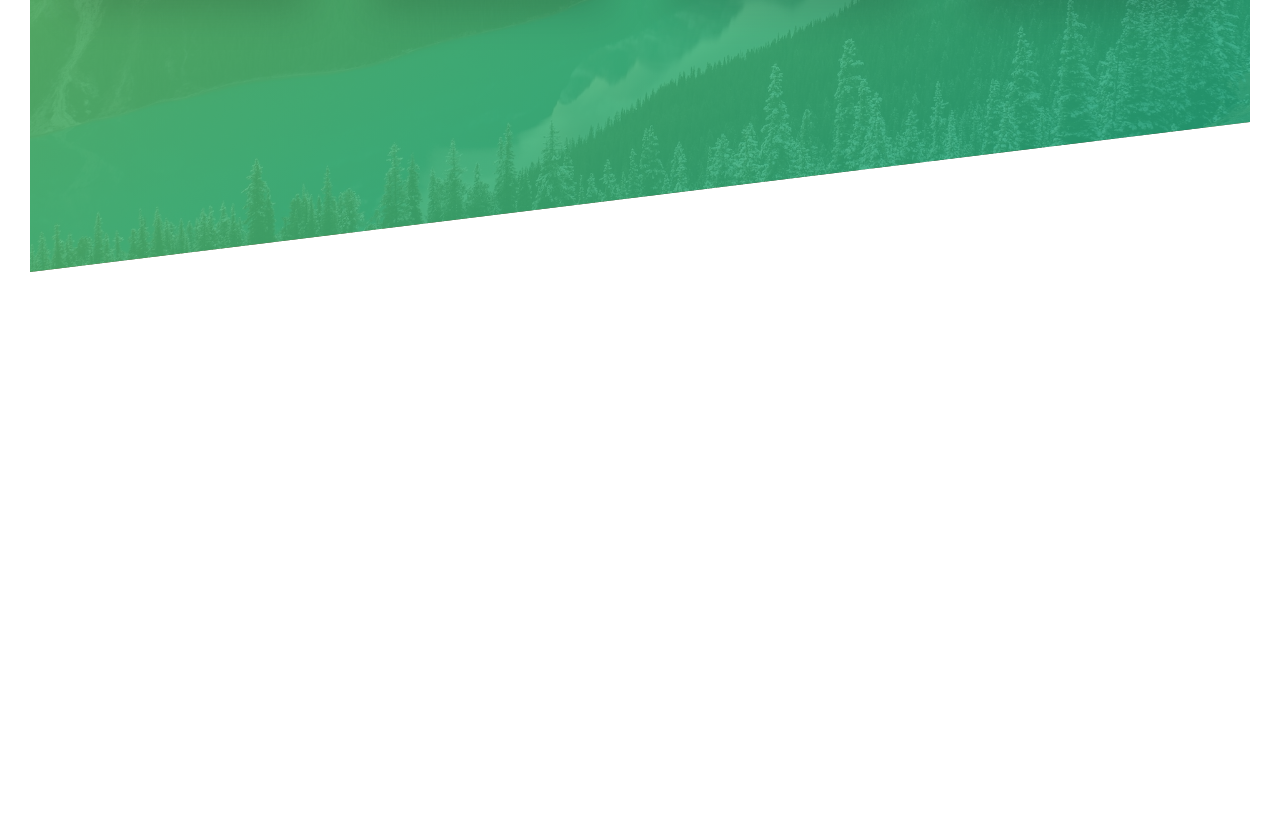
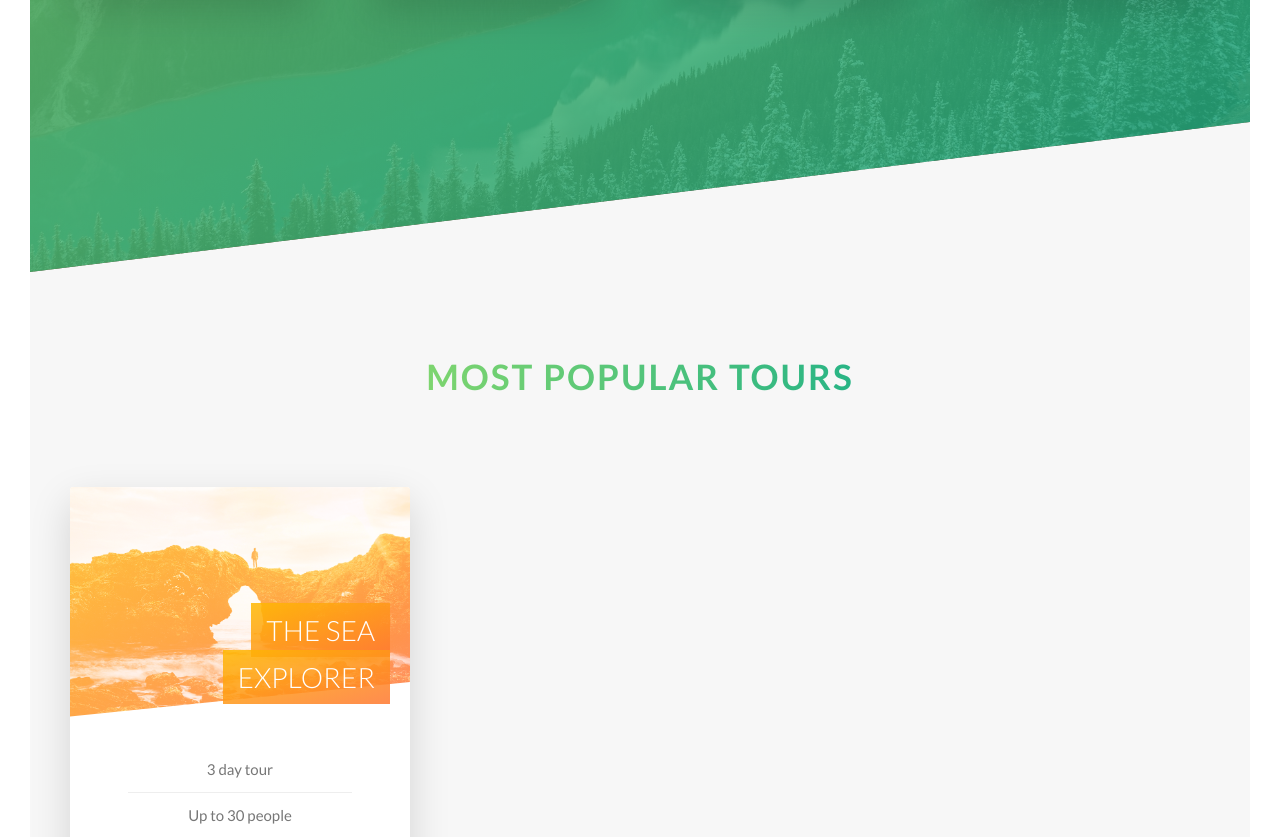
Before and after one commit to hyhong-code/Natours, a website: page index.html in a window 1280 px wide. Shown: the part 1963-2800 px from the top of the page. Before the commit the page ends 2235 px from the top, so only its background shows below. Drawn offline with Linux system fonts and the light colour scheme.

Commit message:
finish tour section card front side

```diff
--- a/index.html
+++ b/index.html
@@ -119,6 +119,43 @@
           </div>
         </div>
       </section>
+      <section class="section-tours">
+        <div class="u-center-text u-margin-bottom-big">
+          <h2 class="heading-secondary">
+            Most popular tours
+          </h2>
+        </div>
+        <div class="row">
+          <div class="col-1-of-3">
+            <div class="card">
+              <div class="card__side card__side--front">
+                <div class="card__picture card__picture--1">&nbsp;</div>
+                <h4 class="card__heading">
+                  <span class="card__heading-span card__heading-span--1">The sea explorer</span>
+                  </h4>
+                <div class="card__details">
+                  <ul>
+                    <li>3 day tour</li>
+                    <li>Up to 30 people</li>
+                    <li>2 tour guides</li>
+                    <li>Sleep in cozy hotels</li>
+                    <li>Difficulty: easy</li>
+                  </ul>
+                </div>
+              </div>
+              <div class="card__side card__side--back card__side--back-1">BACK</div>
+            <FRONT>
+          </div>
+          <div class="col-1-of-3">
+            <div class="card">
+            </div>
+          </div>
+          <div class="col-1-of-3">
+            <div class="card">
+            </div>
+          </div>
+        </div>
+      </section>
     </main>
 
     <!--
--- a/sass/abstract/_variables.scss
+++ b/sass/abstract/_variables.scss
@@ -3,7 +3,14 @@ $color-primary: #55c57a;
 $color-primary-light: #7ed56f;
 $color-primary-dark: #28b485;
 
+$color-secondary-light: #ffb900;
+$color-secondary-dark: #ff7730;
+
+$color-tertiary-light: #2998ff;
+$color-tertiary-dark: #5643fa;
+
 $color-grey-light-1: #f7f7f7;
+$color-grey-light-2: #eee;
 
 $color-grey-dark: #777;
 $color-white: #fff;
--- /dev/null
+++ b/sass/components/_card.scss
@@ -0,0 +1,116 @@
+.card {
+  // FUNCTIONALITY
+  perspective: 150rem; // perspective must be set on parent element set perspective so when rotating it appears coming towards user
+  -moz-perspective: 150rem;
+  position: relative;
+  height: 52rem; // otherwise card's height is gone because children's position absolute
+
+  &__side {
+    height: 52rem;
+    transition: all 0.8s ease;
+    position: absolute;
+    top: 0;
+    left: 0;
+    width: 100%;
+    backface-visibility: hidden; // hides a backpart of a element
+    border-radius: 3px;
+    overflow: hidden; // prevent child background image edge from going outside radiused border
+    box-shadow: 0 1.5rem 4rem rgba($color-black, 0.15);
+
+    &--front {
+      background-color: $color-white;
+    }
+
+    &--back {
+      transform: rotateY(180deg);
+
+      &-1 {
+        background-image: linear-gradient(
+          to right bottom,
+          $color-secondary-light,
+          $color-secondary-dark
+        );
+      }
+    }
+  }
+
+  // .card:hover .card__side : when card is hovered, rotate card__side
+  &:hover &__side--front {
+    transform: rotateY(-180deg);
+  }
+
+  &:hover &__side--back {
+    transform: rotateY(0);
+  }
+
+  // FRONT SIDE STYLES
+  &__picture {
+    background-size: cover;
+    height: 23rem;
+    background-blend-mode: screen;
+    -webkit-clip-path: polygon(0 0, 100% 0, 100% 85%, 0 100%);
+    clip-path: polygon(0 0, 100% 0, 100% 85%, 0 100%);
+
+    &--1 {
+      background-image: linear-gradient(
+          to right bottom,
+          $color-secondary-light,
+          $color-secondary-dark
+        ),
+        url(../img/nat-5.jpg);
+    }
+    &--2 {
+      background-image: url(../img/nat-5.jpg);
+    }
+    &--3 {
+      background-image: url(../img/nat-5.jpg);
+    }
+  }
+
+  &__heading {
+    font-size: 2.8rem;
+    font-weight: 300;
+    text-transform: uppercase;
+    text-align: right;
+    color: $color-white;
+    position: absolute;
+    top: 12rem;
+    right: 2rem;
+    width: 75%;
+  }
+
+  &__heading-span {
+    padding: 1rem 1.5rem;
+    -webkit-box-decoration-break: clone;
+    line-height: 1.5;
+    // two lines of the span are considered two saperate boxed with thier own padding and border
+    box-decoration-break: clone;
+    &--1 {
+      background-image: linear-gradient(
+        to right bottom,
+        rgba($color-secondary-light, 0.85),
+        rgba($color-secondary-dark, 0.85)
+      );
+    }
+  }
+
+  &__details {
+    padding: 3rem;
+
+    ul {
+      list-style: none;
+      width: 80%;
+      margin: 0 auto;
+
+      li {
+        text-align: center;
+        font-size: 1.5rem;
+        padding: 1rem;
+
+        &:not(:last-child) {
+          border-bottom: 1px solid $color-grey-light-2;
+        }
+      }
+    }
+  }
+}
--- a/sass/components/_feature-box.scss
+++ b/sass/components/_feature-box.scss
@@ -19,6 +19,6 @@
   }
 
   &:hover {
-    transform: translateY(-1.5px) scale(1.03);
+    transform: translateY(-1.5px) scale(1.05);
   }
 }
--- a/sass/layout/_header.scss
+++ b/sass/layout/_header.scss
@@ -12,6 +12,7 @@
   background-position: top;
   position: relative;
   /* Use clip-path to get desired visible background shape */
+  -webkit-clip-path: polygon(0 0, 100% 0, 100% 75vh, 0 100%);
   clip-path: polygon(0 0, 100% 0, 100% 75vh, 0 100%);
 
   // .header is copied to where & is.
--- a/sass/main.scss
+++ b/sass/main.scss
@@ -8,6 +8,7 @@
 @import "base/utilities";
 
 @import "components/button";
+@import "components/card";
 @import "components/composition";
 @import "components/feature-box";
 
--- a/sass/pages/_home.scss
+++ b/sass/pages/_home.scss
@@ -11,7 +11,7 @@
       rgba($color-primary-light, 0.8),
       rgba($color-primary-dark, 0.8)
     ),
-    url(../../img/nat-4.jpg);
+    url(../img/nat-4.jpg);
   background-size: cover;
   margin-top: -10rem;
 
@@ -22,3 +22,9 @@
     transform: skewY(7deg); // compensate the section skew
   }
 }
+
+.section-tours {
+  background-color: $color-grey-light-1;
+  padding: 25rem 0 50rem;
+  margin-top: -10rem;
+}
```
Also changed, not shown: css/style.css.
